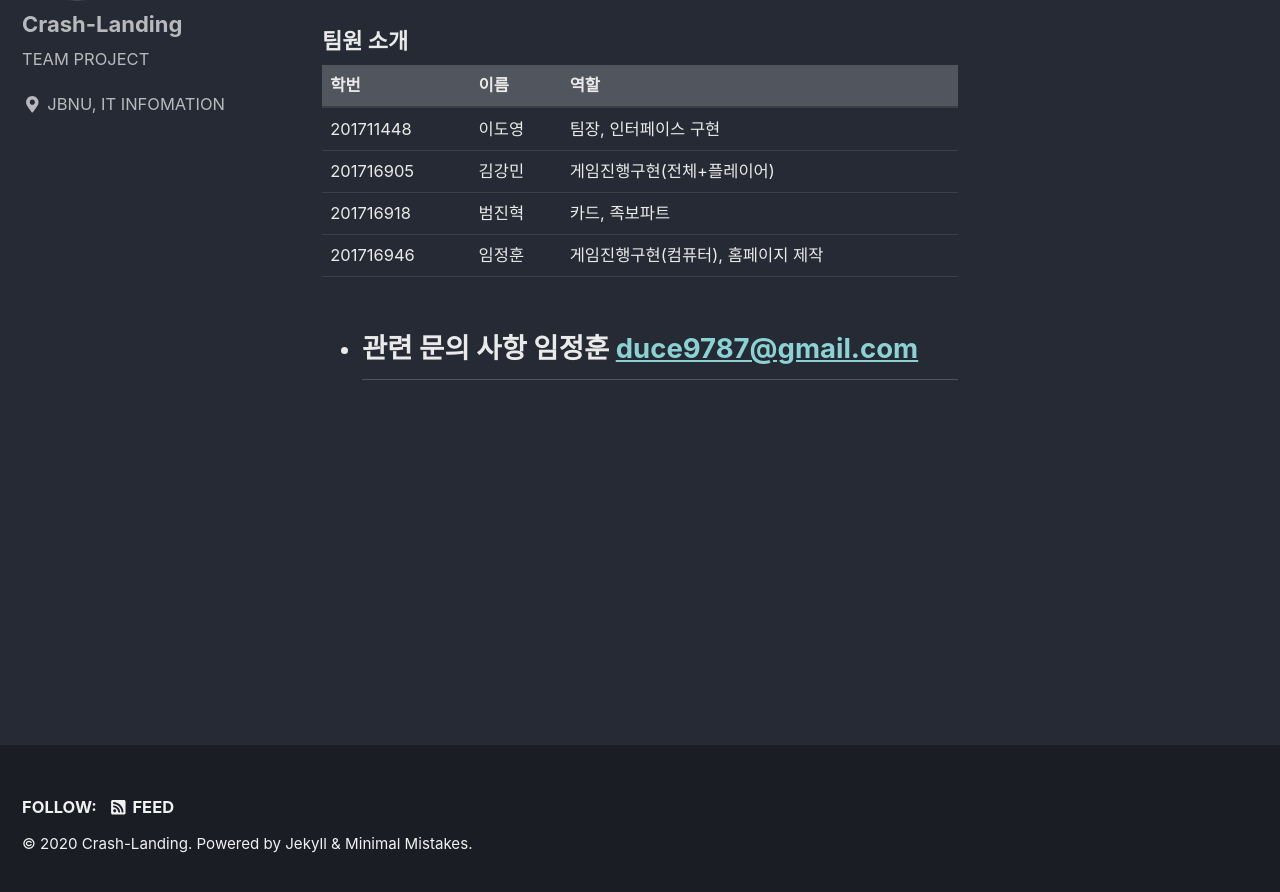
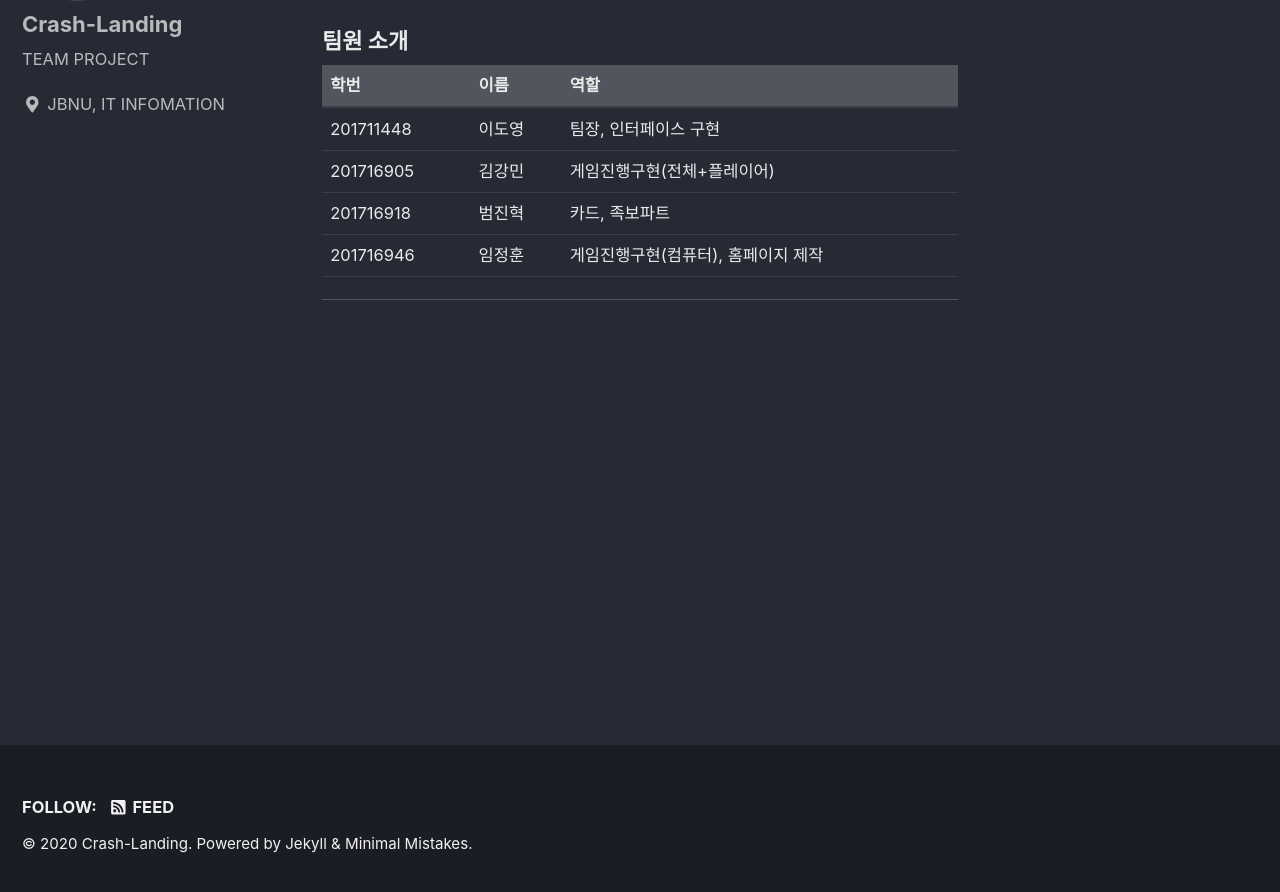
Before and after one commit to IMJEONGHUN/IMJEONGHUN.github.io, a Jekyll site: the page built from _pages/about.md, in a window 1280 px wide and 900 px high, scrolled down 728 px. Shown: the top 892 px of the window. Built offline with Jekyll 4.4.1, drawn with Linux system fonts in a browser that asks for light colours; nearby versions of some CDN libraries.

Commit message:
Update about.md

```diff
--- a/_pages/about.md
+++ b/_pages/about.md
@@ -23,5 +23,5 @@ header:
 
 
 
-- 관련 문의 사항 임정훈 <duce9787@gmail.com>
+
 ------------------------------------
```
